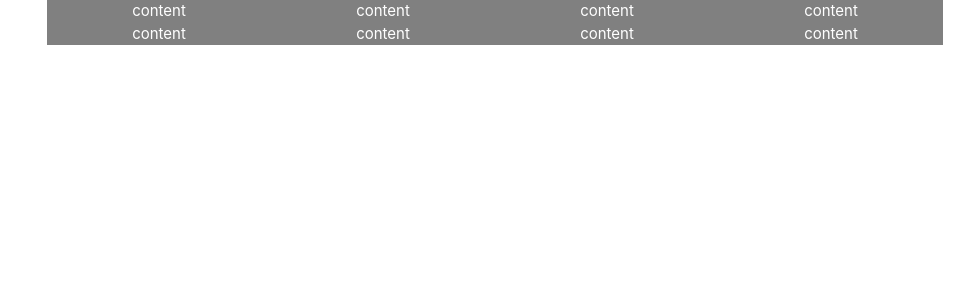
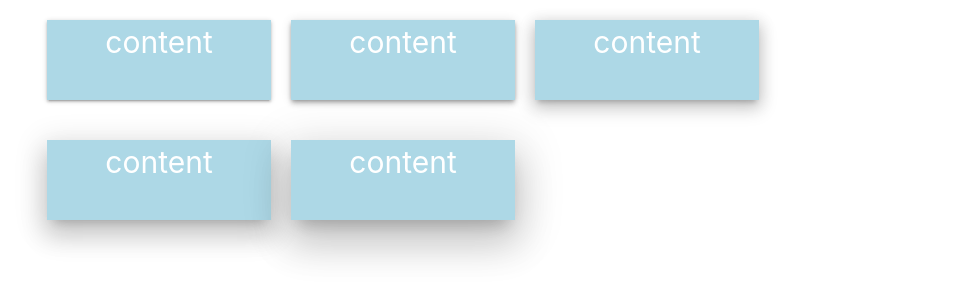
Before and after one commit to robs100DaysOfCode/materializeTuts, a plain HTML site: page index.html in a window 1280 px wide. Shown: the whole page, without its empty margins (145-1119 px from the left). Drawn offline with nearby package versions, Linux system fonts and the light colour scheme.

Commit message:
"content is deep"

```diff
--- a/index.html
+++ b/index.html
@@ -18,9 +18,12 @@
 
   }
   .row > div{
-  background-color: grey;
+  background-color: lightblue;
   color: white;
   padding:50px;
+  margin: 20px;
+  height: 10%;
+  font-size: 200%;
   text-align: center;
   }
 </style>
@@ -29,15 +32,11 @@
 <body>
   <div class="container">
   <div class="row">
-    <div class="col s12 m6 l4 xl3">content</div>
-    <div class="col s12 m6 l4 xl3">content</div>
-    <div class="col s12 m6 l4 xl3">content</div>
-    <div class="col s12 m6 l4 xl3">content</div>
-    <div class="col s12 m6 l4 xl3">content</div>
-    <div class="col s12 m6 l4 xl3">content</div>
-    <div class="col s12 m6 l4 xl3">content</div>
-    <div class="col s12 m6 l4 xl3">content</div>
-
+    <div class="col s12 m6 l4 xl3 z-depth-1">content</div>
+    <div class="col s12 m6 l4 xl3 z-depth-2">content</div>
+    <div class="col s12 m6 l4 xl3 z-depth-3">content</div>
+    <div class="col s12 m6 l4 xl3 z-depth-4">content</div>
+    <div class="col s12 m6 l4 xl3 z-depth-5">content</div>
   </div>
 </div>
 </body>
```
